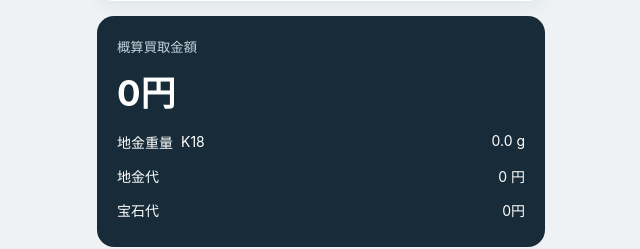
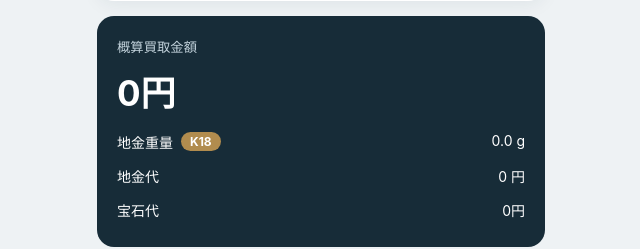
Before and after one commit to only-for-calculation/jewelry-calculator, a plain HTML site: page index.html in a window 1280 px wide. Shown: the part 1065-1314 px from the top of the page, 319-959 px from the left. Drawn offline with Linux system fonts and the light colour scheme.

Commit message:
Show selected grade next to metal weight

```diff
--- a/index.html
+++ b/index.html
@@ -171,7 +171,7 @@ a{color:#26698a}
 
 <div class="row">
 
-<span style="display:inline-flex;align-items:center;gap:8px">地金重量 <span class="grade-bade" id="gradeBadge"></span></span>
+<span style="display:inline-flex;align-items:center;gap:8px">地金重量 <span class="grade-badge" id="gradeBadge"></span></span>
 
  <span id="net">—</span>
 
```
